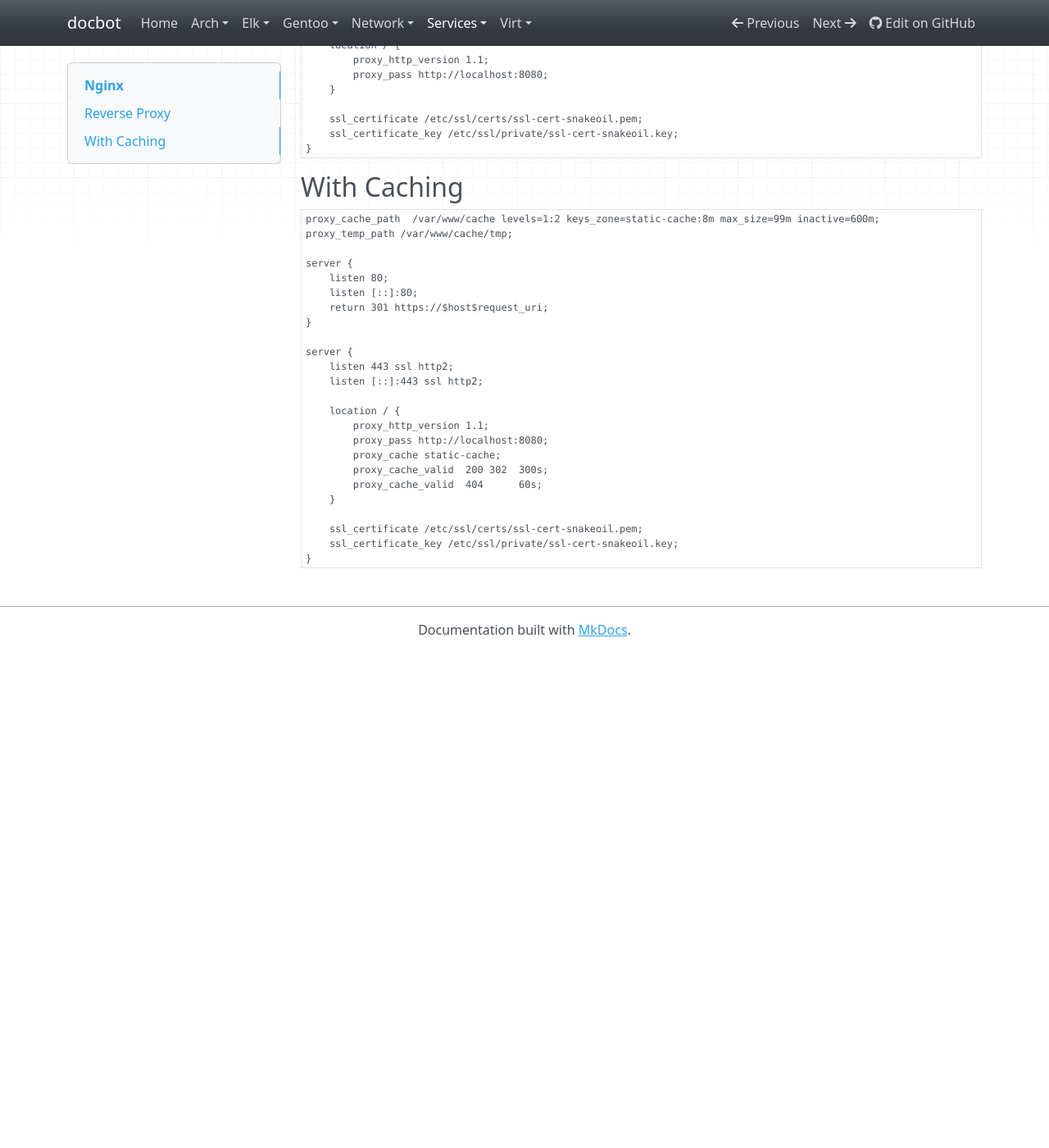
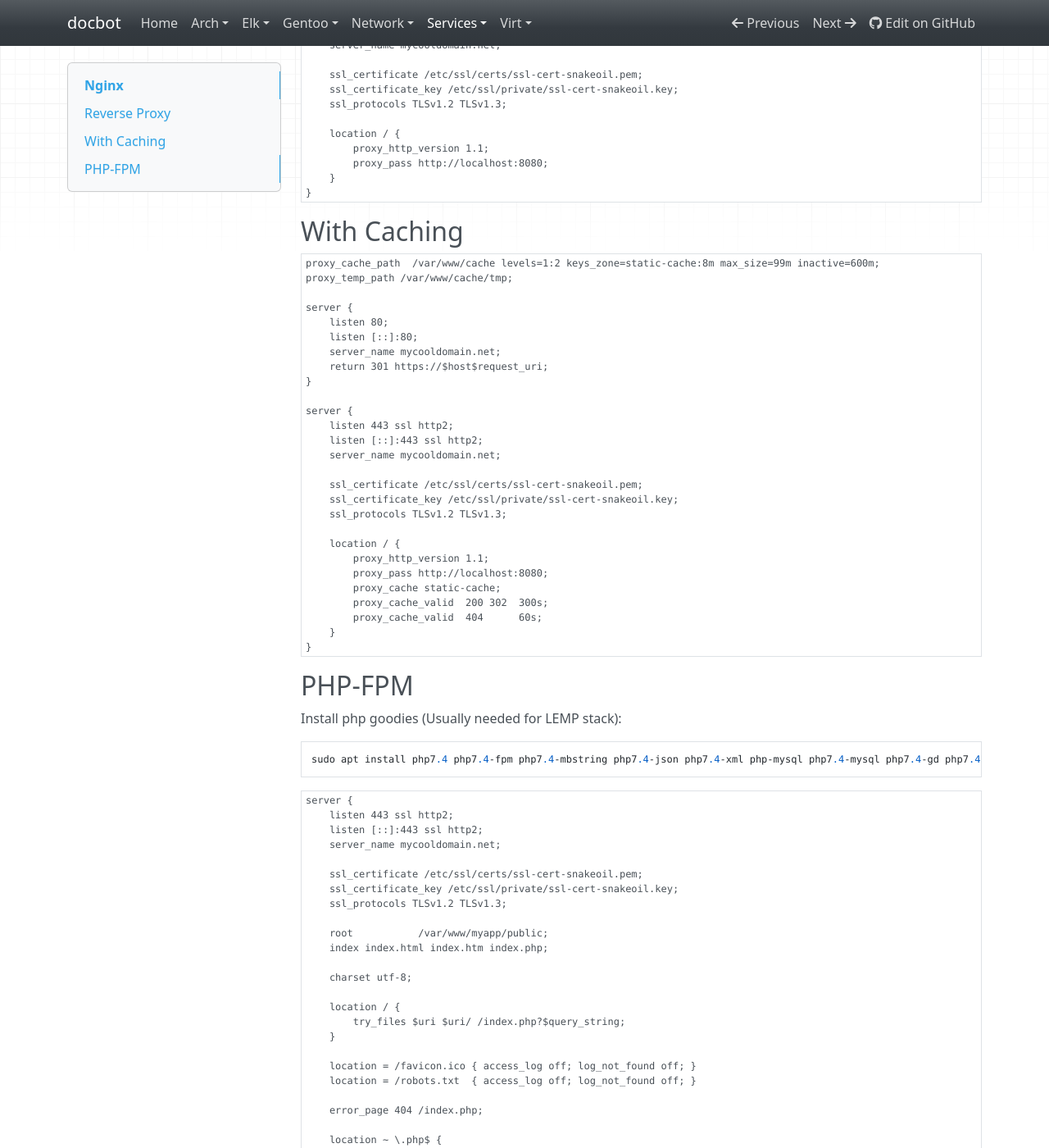
Before and after one commit to noahbailey/docbot, an MkDocs documentation site: the page built from docs/services/nginx.md, in a window 1280 px wide and 1400 px high, scrolled down 382 px. Shown: the whole window at 82% size. Built offline with MkDocs 1.6.1, drawn with Linux system fonts in a browser that asks for light colours; nearby versions of some CDN libraries; before the commit the page ends 1178 px from its top, so only the background shows below that; some of the changed text lies outside the part shown.

````diff
--- a/docs/services/nginx.md
+++ b/docs/services/nginx.md
@@ -8,20 +8,23 @@ Typically used as a reverse proxy server, though it can certainly be used to ser
 server {
     listen 80;
     listen [::]:80;
+    server_name mycooldomain.net;
     return 301 https://$host$request_uri;
 }
 
 server {
     listen 443 ssl http2;
     listen [::]:443 ssl http2;
+    server_name mycooldomain.net;
+
+    ssl_certificate /etc/ssl/certs/ssl-cert-snakeoil.pem;
+    ssl_certificate_key /etc/ssl/private/ssl-cert-snakeoil.key;
+    ssl_protocols TLSv1.2 TLSv1.3;
 
     location / {
         proxy_http_version 1.1;
         proxy_pass http://localhost:8080;
     }
-
-    ssl_certificate /etc/ssl/certs/ssl-cert-snakeoil.pem;
-    ssl_certificate_key /etc/ssl/private/ssl-cert-snakeoil.key;
 }
 ```
 
@@ -34,12 +37,18 @@ proxy_temp_path /var/www/cache/tmp;
 server {
     listen 80;
     listen [::]:80;
+    server_name mycooldomain.net;
     return 301 https://$host$request_uri;
 }
 
 server {
     listen 443 ssl http2;
     listen [::]:443 ssl http2;
+    server_name mycooldomain.net;
+
+    ssl_certificate /etc/ssl/certs/ssl-cert-snakeoil.pem;
+    ssl_certificate_key /etc/ssl/private/ssl-cert-snakeoil.key;
+    ssl_protocols TLSv1.2 TLSv1.3;
 
     location / {
         proxy_http_version 1.1;
@@ -48,8 +57,48 @@ server {
       	proxy_cache_valid  200 302  300s;
       	proxy_cache_valid  404      60s;
     }
+}
+```
+
+## PHP-FPM
+
+Install php goodies (Usually needed for LEMP stack):
+
+    sudo apt install php7.4 php7.4-fpm php7.4-mbstring php7.4-json php7.4-xml php-mysql php7.4-mysql php7.4-gd php7.4-zip php7.4-curl
+
+```nginx
+server {
+    listen 443 ssl http2;
+    listen [::]:443 ssl http2;
+    server_name mycooldomain.net;
 
     ssl_certificate /etc/ssl/certs/ssl-cert-snakeoil.pem;
     ssl_certificate_key /etc/ssl/private/ssl-cert-snakeoil.key;
+    ssl_protocols TLSv1.2 TLSv1.3;
+
+    root           /var/www/myapp/public;
+    index index.html index.htm index.php;
+
+    charset utf-8;
+
+    location / {
+        try_files $uri $uri/ /index.php?$query_string;
+    }
+
+    location = /favicon.ico { access_log off; log_not_found off; }
+    location = /robots.txt  { access_log off; log_not_found off; }
+
+    error_page 404 /index.php;
+
+    location ~ \.php$ {
+        fastcgi_pass unix:/var/run/php/php7.4-fpm.sock;
+        fastcgi_index index.php;
+        fastcgi_param SCRIPT_FILENAME $realpath_root$fastcgi_script_name;
+        include fastcgi_params;
+    }
+
+    location ~ /\.(?!well-known).* {
+        deny all;
+    }
 }
 ```
````
Also changed, not shown: docs/services/certbot.md (added, +36 -0 lines), docs/services/mysql.md (added, +50 -0 lines), docs/services/ossec.md (added, +16 -0 lines).
